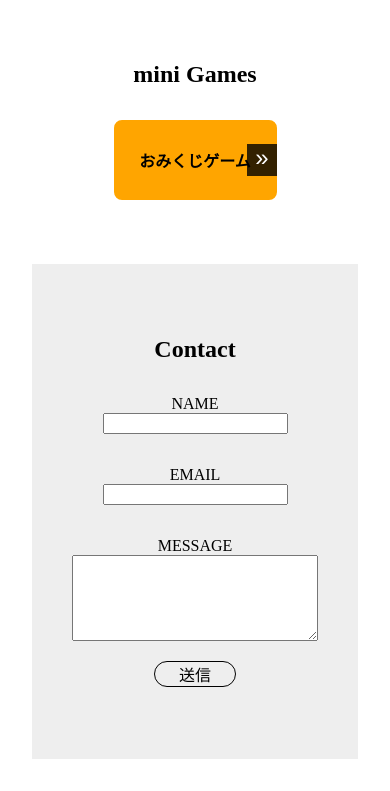
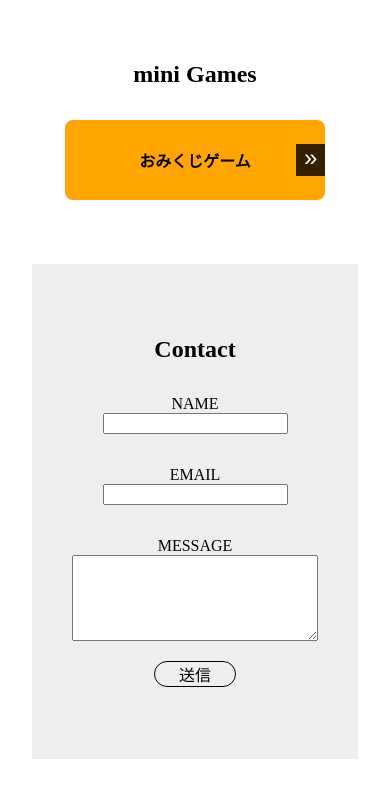
Before and after one commit to myzk21/mysite, a plain HTML site: page index.html in a window 390 px wide. Shown: the part 1530-2321 px from the top of the page. Drawn offline with Linux system fonts and the light colour scheme.

Commit message:
Add files via upload

```diff
--- a/style.css
+++ b/style.css
@@ -522,6 +522,10 @@ margin-top: 64px;
   margin: 32px auto 0;/*要素(.box)の中で中央寄せ*/
 }
 
+.games {
+  width: 80%;
+}
+
 .game1 {
   font-size: 16px;
 }
```
